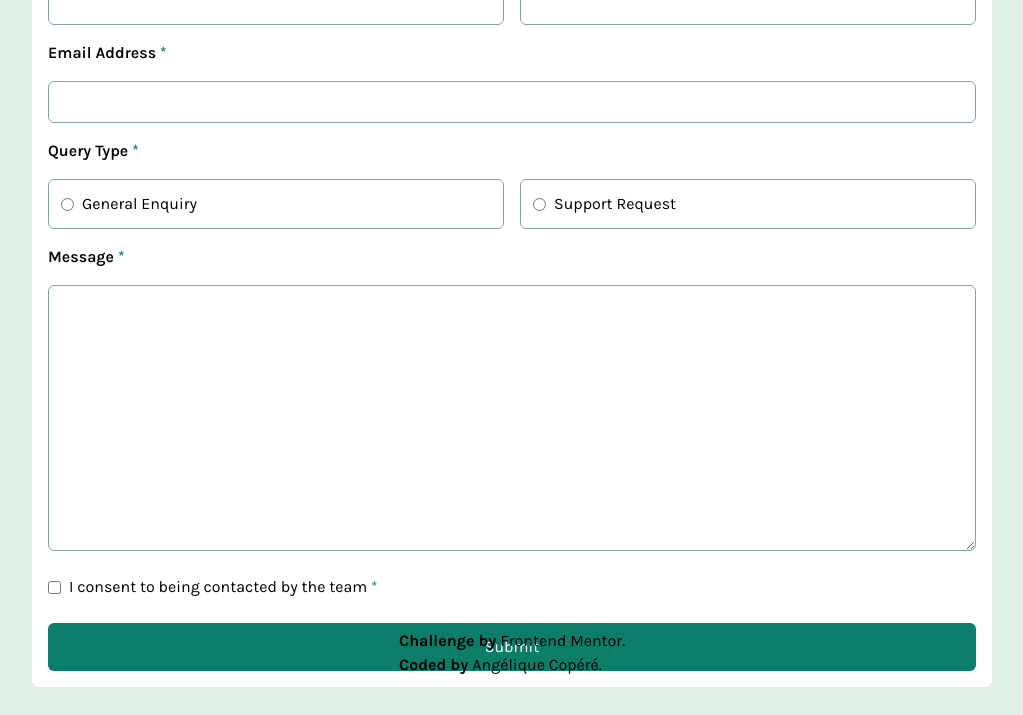
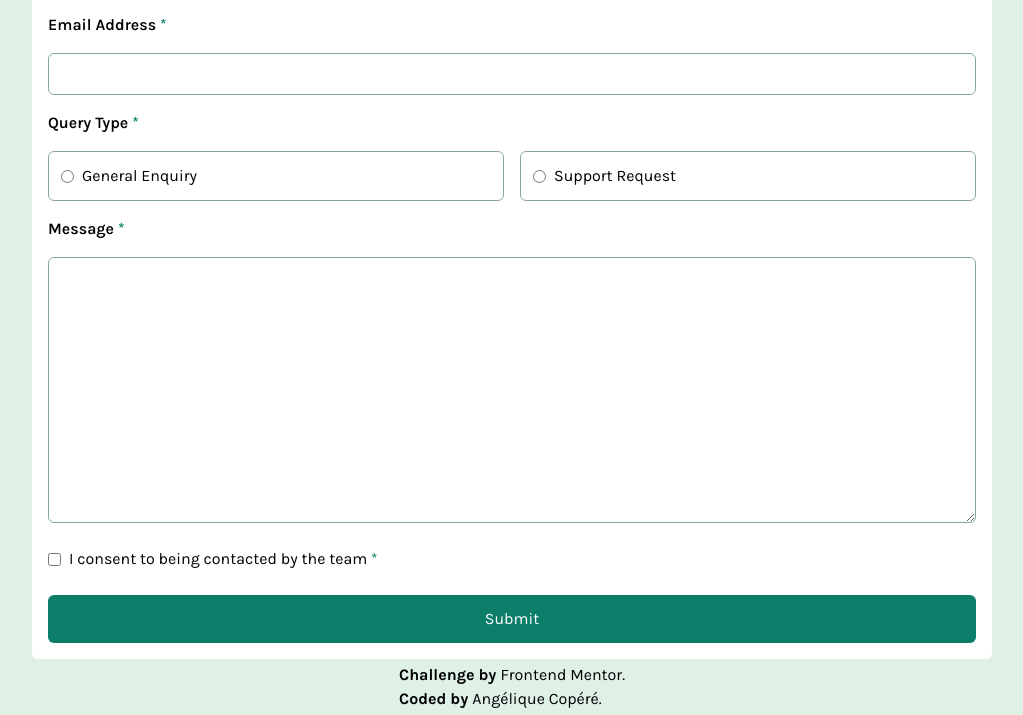
Before and after one commit to FrontEndMentorTonyac/contact-form-main, a plain HTML site: page index.html in a window 1280 px wide. Shown: the part 119-834 px from the top of the page, without its empty margins (128-1151 px from the left). Before the commit the page ends 806 px from the top, so only its background shows below. Drawn offline with nearby package versions, Linux system fonts and the light colour scheme.

Commit message:
update README.md & update css form

```diff
--- a/index.html
+++ b/index.html
@@ -29,10 +29,10 @@
     </script>
     <title>Frontend Mentor | Contact form</title>
   </head>
-  <body class="relative flex justify-center items-center bg-greenLight">
+  <body class="relative flex flex-col justify-center items-center bg-greenLight">
     <form
       onsubmit="handleSubmit(e)"
-      class="flex flex-col bg-white p-4 rounded-md md:w-3/4"
+      class="flex flex-col mt-24 bg-white p-4 rounded-md md:w-3/4 md:mt-0"
     >
       <h1 class="font-bold text-3xl mb-4">Contact Us</h1>
       <div class="flex flex-col md:flex-row md:items-center md:gap-4">
@@ -131,7 +131,7 @@
         Submit
       </button>
     </form>
-    <footer class="flex flex-col fixed bottom-0 font-bold py-1">
+    <footer class="flex flex-col font-bold py-1">
       <div>
         Challenge by
         <a
```
Also changed, not shown: assets/images/Screenshot _Desktop_Contact_form.png (added), assets/images/Screenshot_Mobile_Contact_Form.png (added), 1 other file.
